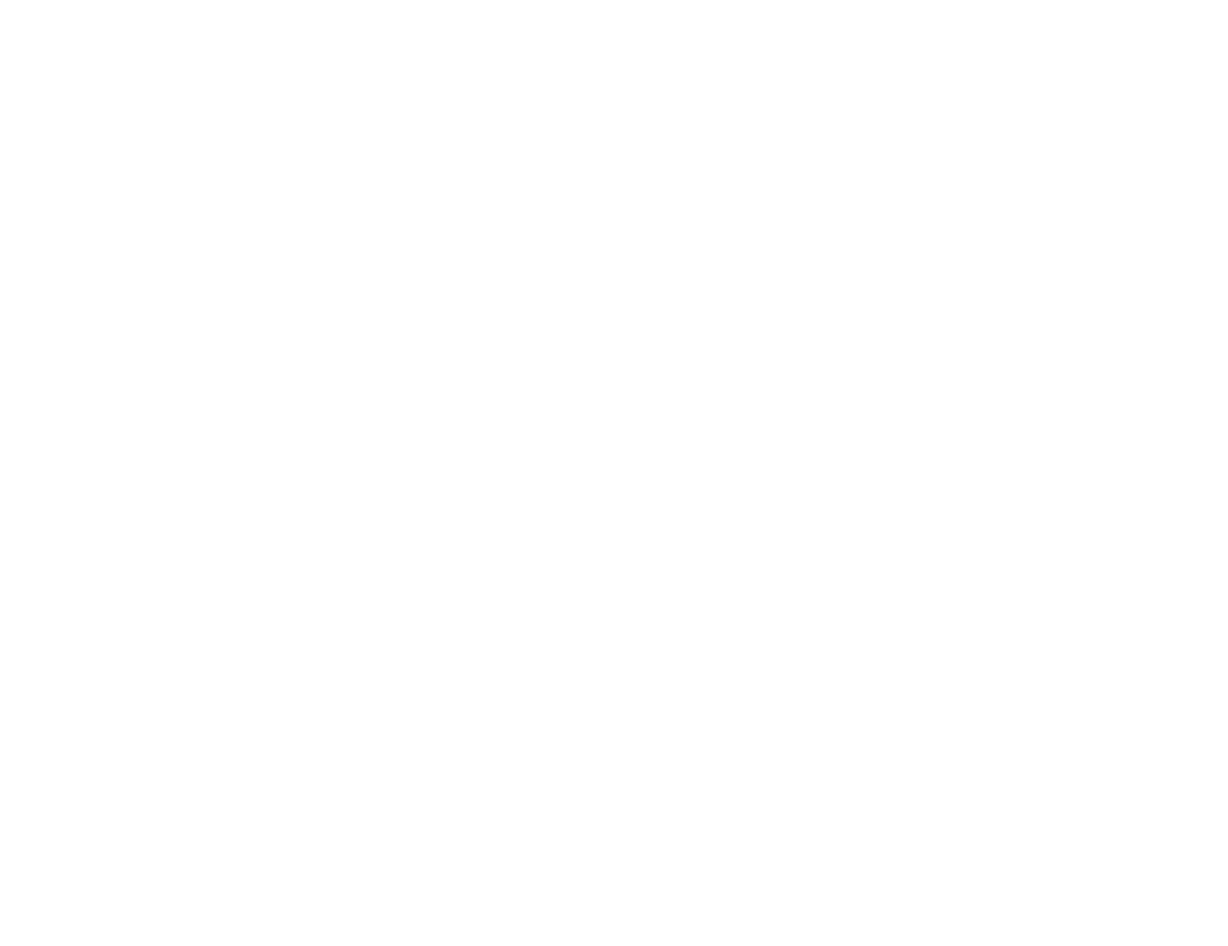
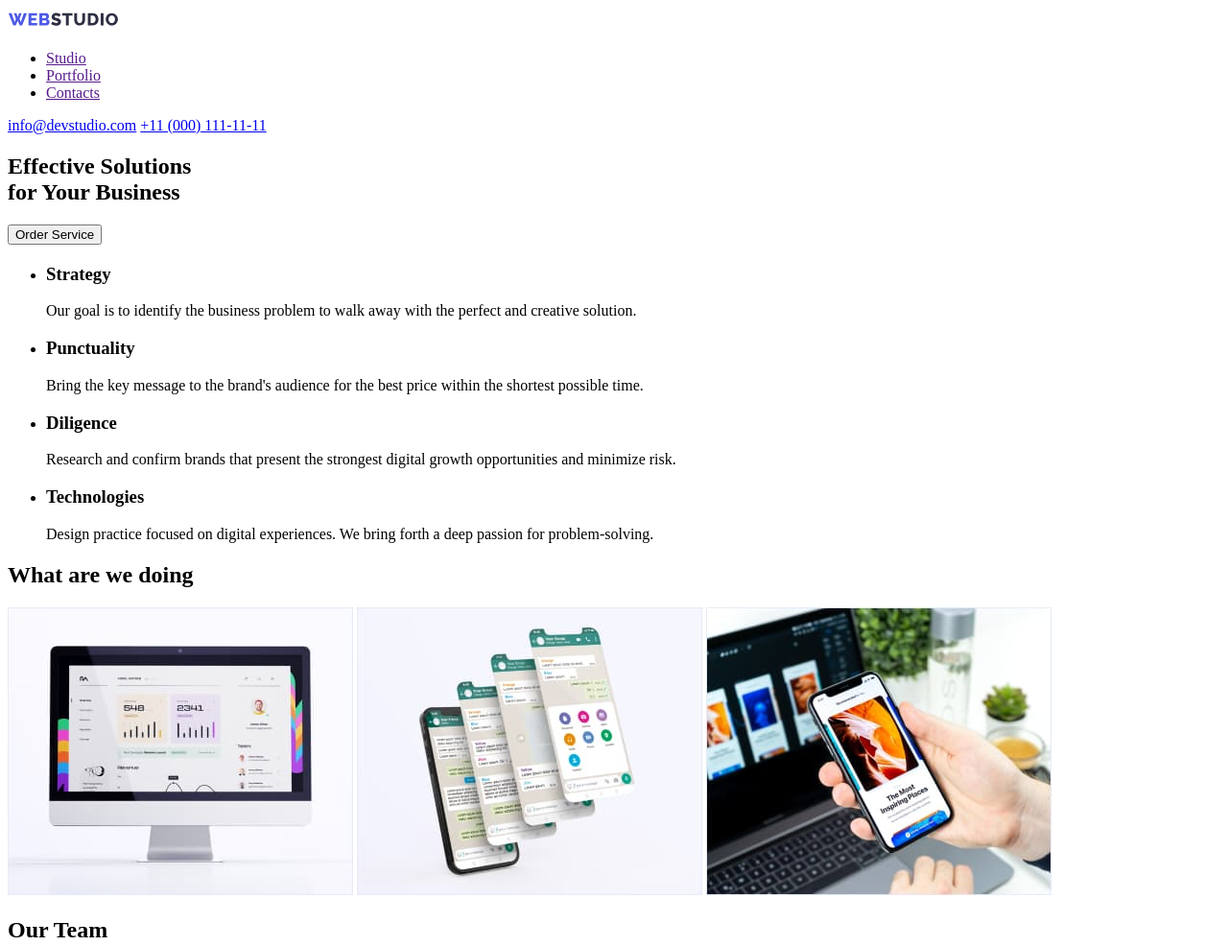
Before and after one commit to Bird-Forest/goit-markup-hw-01, a plain HTML site: page index.html in a window 1280 px wide. Shown: the top 986 px of the page at 96% size. Before the commit the page ends 800 px from the top, so only its background shows below. Drawn offline with Linux system fonts and the light colour scheme.

Commit message:
Sceleton

```diff
--- a/index.html
+++ b/index.html
@@ -6,5 +6,112 @@
     <meta name="viewport" content="width=device-width, initial-scale=1.0" />
     <title>Document</title>
   </head>
-  <body></body>
+  <body>
+    <header>
+      <nav>
+        <a href="/">
+          <img src="./images/Logo.svg" alt="logos" />
+        </a>
+        <ul>
+          <li><a href="">Studio</a></li>
+          <li><a href="">Portfolio</a></li>
+          <li><a href="">Contacts</a></li>
+        </ul>
+      </nav>
+      <a href="info@devstudio.com">info@devstudio.com</a>
+      <a href="+11 (000) 111-11-11">+11 (000) 111-11-11</a>
+    </header>
+    <main>
+      <!-- Hero image  -->
+      <section>
+        <h1>
+          Effective Solutions <br />
+          for Your Business
+        </h1>
+        <button type="button">Order Service</button>
+      </section>
+      <!-- Section1  -->
+      <section>
+        <h2></h2>
+        <ul>
+          <li>
+            <h3>Strategy</h3>
+            <p>
+              Our goal is to identify the business problem to walk away with the
+              perfect and creative solution.
+            </p>
+          </li>
+          <li>
+            <h3>Punctuality</h3>
+            <p>
+              Bring the key message to the brand's audience for the best price
+              within the shortest possible time.
+            </p>
+          </li>
+          <li>
+            <h3>Diligence</h3>
+            <p>
+              Research and confirm brands that present the strongest digital
+              growth opportunities and minimize risk.
+            </p>
+          </li>
+          <li>
+            <h3>Technologies</h3>
+            <p>
+              Design practice focused on digital experiences. We bring forth a
+              deep passion for problem-solving.
+            </p>
+          </li>
+        </ul>
+      </section>
+      <!-- Section2 -->
+      <section>
+        <h2>What are we doing</h2>
+        <img
+          src="./images/rectangle711.jpg"
+          alt="the screen of the computer shows the operation of the program"
+        />
+        <img src="./images/rectangle 721.jpg" alt="use the app on your phone" />
+        <img src="./images/rectangle731.jpg" alt="the most inspiring places" />
+      </section>
+      <!-- Section3 -->
+      <section>
+        <h2>Our Team</h2>
+        <ul>
+          <li>
+            <img
+              src="./images/imj-photo11.jpg"
+              alt="Mark Guerrero Product Designer"
+            />
+            <h3>Mark Guerrero</h3>
+            <p>Product Designer</p>
+          </li>
+          <li>
+            <img
+              src="./images/imj-photo21.jpg"
+              alt="Tom Ford Frontend Developer"
+            />
+            <h3>Tom Ford</h3>
+            <p>Frontend Developer</p>
+          </li>
+          <li>
+            <img src="./images/imj-photo31.jpg" alt="Camila Garcia Marketing" />
+            <h3>Camila Garcia</h3>
+            <p>Marketing</p>
+            <li>
+              <img src="./images/imj-photo41.jpg" alt="Daniel Wilson UI Designer">
+            </li>
+            <h3>Daniel Wilson</h3>
+            <p>UI Designer</p>
+          </li>
+        </ul>
+      </section>
+    </main>
+    <footer>
+      <a href="/">
+          <img src="./images/Logo.svg" alt="logos" />
+      </a>
+      <p>Increase the flow of customers and sales for your business with digital marketing & growth solutions.</p>
+    </footer>
+  </body>
 </html>
```
Also changed, not shown: images/imj-photo11.jpg (added), images/imj-photo21.jpg (added), images/imj-photo31.jpg (added), images/imj-photo41.jpg (added), images/logo.svg (added), images/rectangle 721.jpg (added), images/rectangle711.jpg (added), images/rectangle731.jpg (added).
